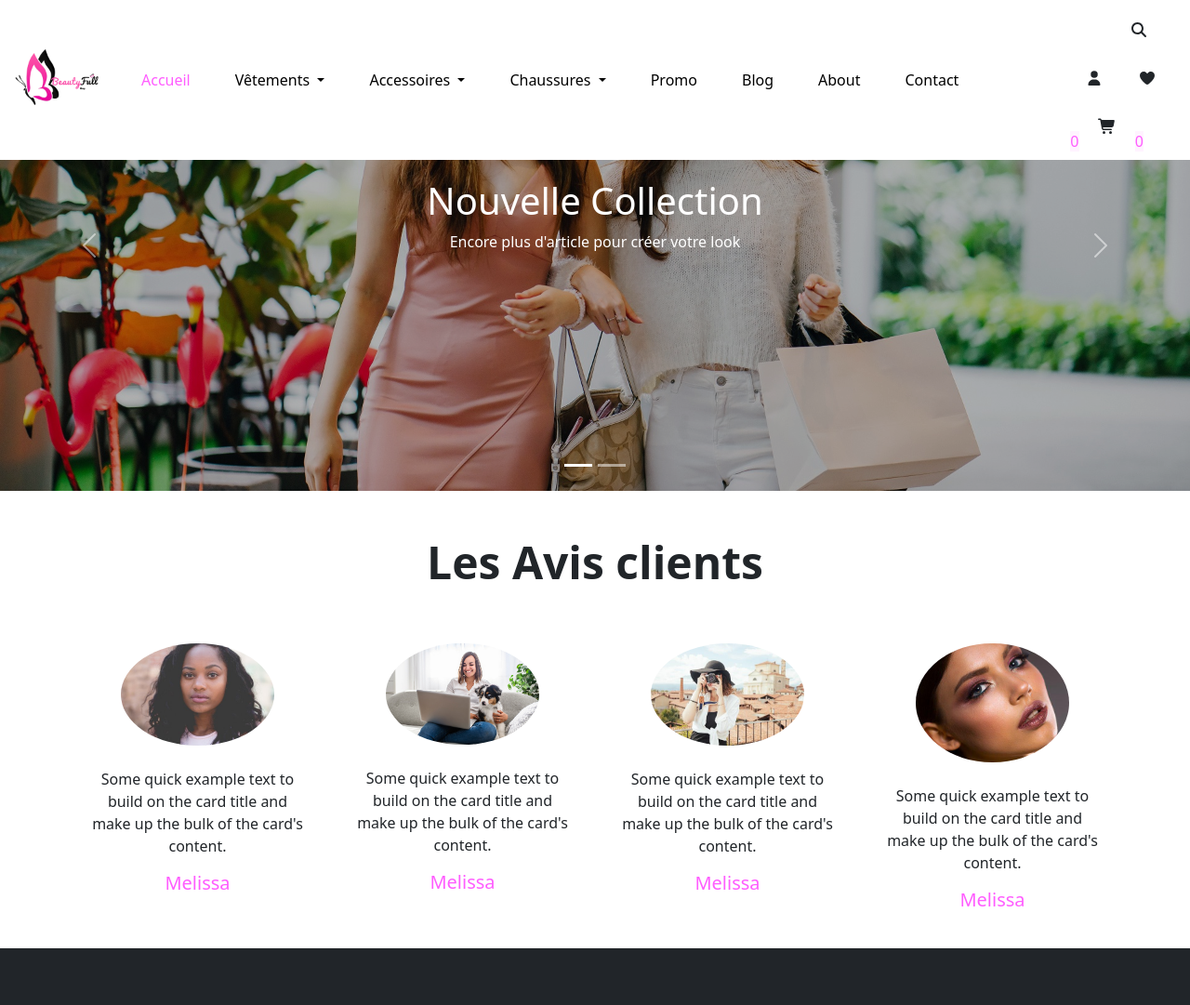
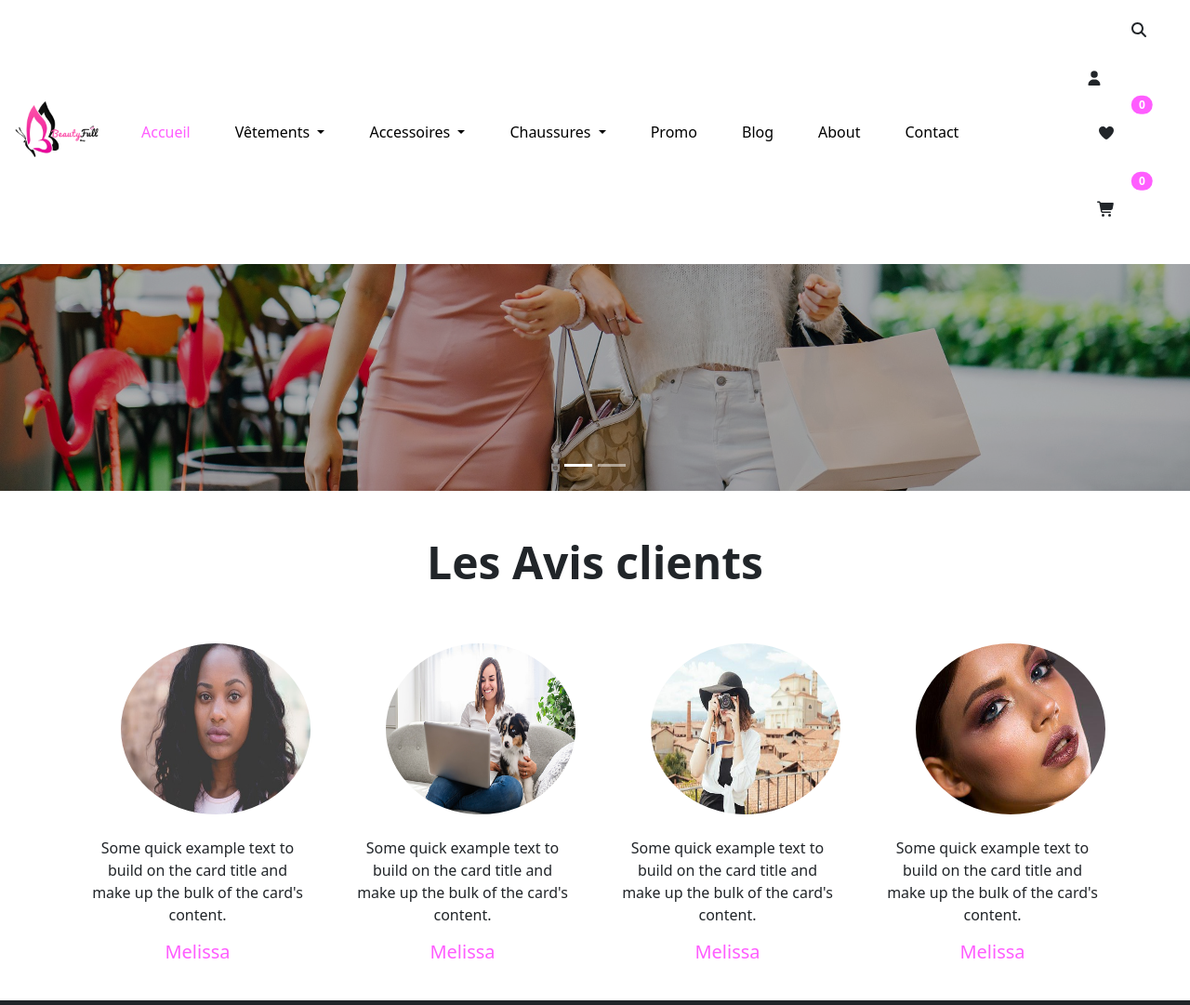
Before and after one commit to Groupe33/pro-groupe-ecommerce-bootstrap, a plain HTML site: page pages/blog.html in a window 1280 px wide. Shown: the top 1081 px of the page at 93% size. Drawn offline with Linux system fonts and the light colour scheme.

Commit message:
modification menu

```diff
--- a/css/style.css
+++ b/css/style.css
@@ -91,8 +91,8 @@
 }
 .imgAvis{
     border-radius: 100%;
-    width: 100%;
-    height: 100%;
+    width: 300px;
+    height: 200px;
 }
 .card2:hover:after {
     content: '';
--- a/pages/blog.html
+++ b/pages/blog.html
@@ -106,10 +106,14 @@
         <div class="ico">
           <i class="fa-solid fa-magnifying-glass p-3 ms-5" id="ico1"></i>
           <i class="fa-solid fa-user p-3" id="ico1"></i>
-          <i class="fa-solid fa-heart p-3" id="ico1"></i>
-          <span class="border-circle cer1 mb-5">0</span>
-          <i class="fa-solid fa-cart-shopping p-3" id="ico1"></i>
-          <span class="border-circle cer1 mb-5">0</span>
+          <button type="button" class="btn btn-link text-dark position-relative">
+            <i class="fa-solid fa-heart p-3 mb-3" id="ico1"></i> <span class="position-absolute top-0 start-100 translate-middle badge rounded-pill" style="background-color: #ff5dff;">0 <span class="visually-hidden">Likes</span></span>
+          </button>
+          <button type="button" class="btn btn-link text-dark position-relative">
+            <i class="fa-solid fa-cart-shopping p-3 mb-3" id="ico1"></i> <span class="position-absolute top-0 start-100 translate-middle badge rounded-pill" style="background-color: #ff5dff;">0 <span class="visually-hidden">Panier</span></span>
+          </button>
+
+
         </div>
       </div>
     </div>
```
Also changed, not shown: index.html (+8 -4 lines), pages/about.html (+8 -4 lines), pages/contact.html (+8 -4 lines), pages/promo.html (+8 -4 lines), pages/vetements.html (+8 -4 lines).
